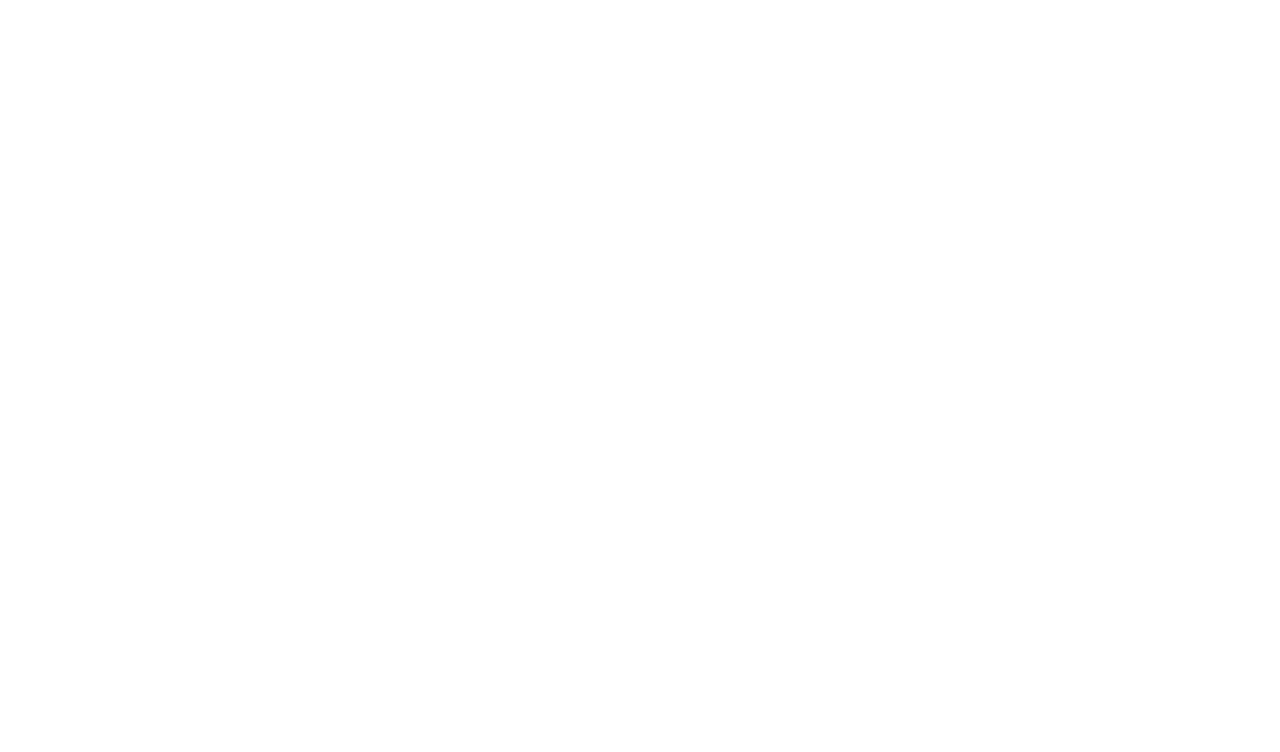
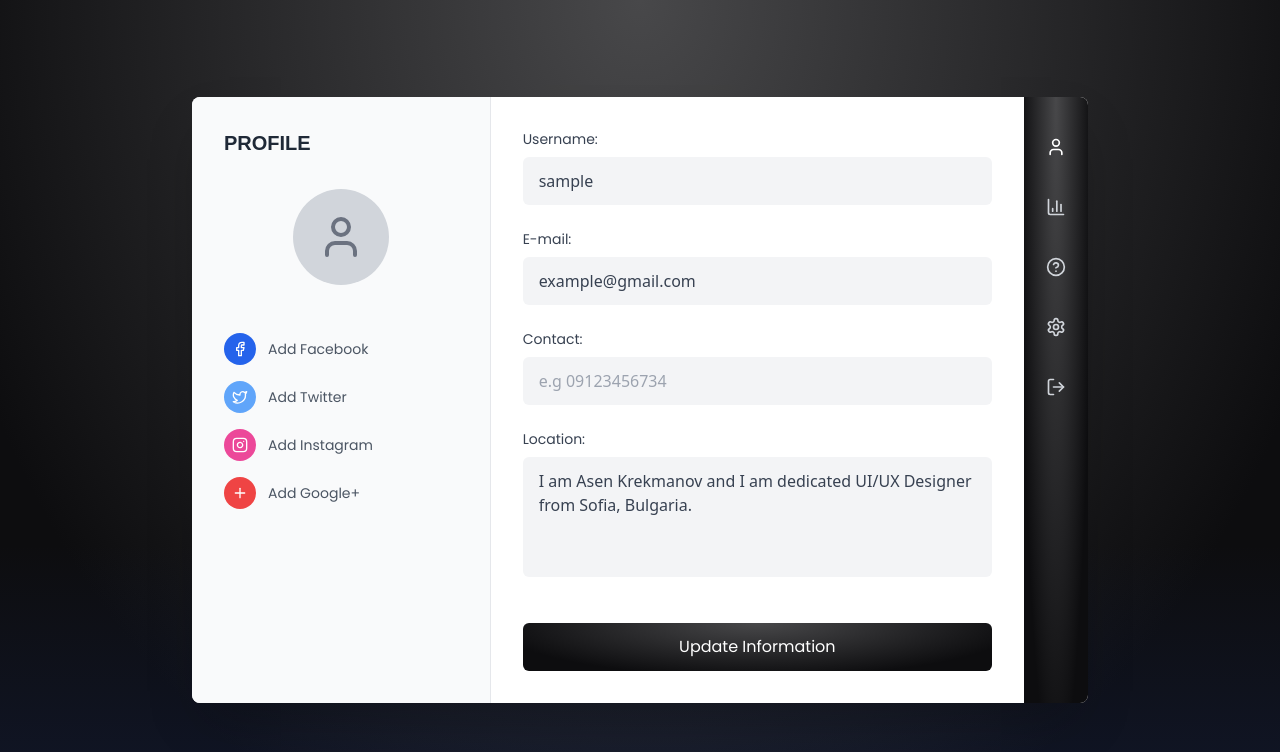
Before and after one commit to Asuraking913/recycle_proj, a React (Vite) app: page /profile in a window 1280 px wide. Before the commit this address had no page. Shown: the top 752 px of the page. Built offline with nearby package versions, Linux system fonts and the light colour scheme; no server answers; sample sign-in values are in the browser's storage.

Commit message:
feat: created profile page, setting up its view at server

```diff
--- a/package.json
+++ b/package.json
@@ -18,6 +18,7 @@
     "axios": "^1.7.7",
     "framer-motion": "^11.2.11",
     "jwt-decode": "^4.0.0",
+    "lucide-react": "^0.511.0",
     "react": "^18.2.0",
     "react-dom": "^18.2.0",
     "react-icons": "^5.0.1",
--- a/src/App.jsx
+++ b/src/App.jsx
@@ -10,6 +10,7 @@
 import TestData from './components/text'
 // import SideBar from './components/primary-comp/sidebar'
 import { QueryClient, QueryClientProvider } from '@tanstack/react-query'
+import Profile from "./pages/profile"
 
 const queryClient = new QueryClient()
 
@@ -33,6 +34,7 @@
                 <Route path={"/test"} element={<TestData />}/>
                 <Route element={<PrivateRoute />}>
                   <Route path={"/dashboard"} element = {<Dashboard />}/>
+                  <Route path={"/profile"} element = {<Profile />}/>
                 </Route>
               </Routes>
           </Router>
--- a/src/components/primary-comp/sidebar.jsx
+++ b/src/components/primary-comp/sidebar.jsx
@@ -8,12 +8,21 @@
     const navigate = useNavigate()
 
     const [visible, setVisible] = useState(false)
+    const [isLoggedIn, setLoggedIn] = useState(localStorage.getItem('username') === null)
 
     useEffect(() => {
         if(nav) {
             setVisible(true)
         }
     }, [nav])
+
+    useEffect(() =>{
+
+        if (isLoggedIn) {
+            navigate("/authenticate")
+        }
+
+    }, [])
 
   return (
     <div className='z-[4] fixed h-[90vh] top-[4.5em] bg-transparent shadow-md rounded-[10px] shadow-[--nav]'>
@@ -99,10 +108,20 @@
                         <FontAwesomeIcon className='mr-[1em]' icon={faGear}/>
                         <button>Settings</button>
                     </li>
-                    <li className='poppins font-[semibold] text-[1.2em] text-[--nav] p-[.5em] cursor-pointer hover:bg-[--nav] hover:text-[--white] rounded-[5px]'>
-                        <FontAwesomeIcon className='mr-[1em]' icon={faPerson}/>
-                        <button>Customer Support</button>
-                    </li>
+                    {
+
+                        !isLoggedIn
+
+                        ?
+
+                        <li onClick={() => navigate("/profile")} className='poppins font-[semibold] text-[1.2em] text-[--nav] p-[.5em] cursor-pointer hover:bg-[--nav] hover:text-[--white] rounded-[5px]'>
+                                            <FontAwesomeIcon className='mr-[1em]' icon={faPerson}/>
+                                            <button>Profile</button>
+                                        </li>
+                         :
+
+                         ""
+                    }
                 </ul>
             </motion.div>
             }
--- a/src/pages/dashboard.jsx
+++ b/src/pages/dashboard.jsx
@@ -25,6 +25,7 @@
     const [clicked, setClicked] = useState("orders")
     const [loading, setLoading] = useState(false)
     const [error, setError] = useState("")
+    const [username, setUsername] = useState(localStorage.getItem('username'))
     const navigate = useNavigate()
     const value = adminUser ? 9 : 2
     const [complete, setComplete] = useState(false)
@@ -139,7 +140,14 @@
             <div className={`m-[10px] ${adminUser ? "sm:w-[50%]" :"sm:w-[63%]"}`}>
                 <div className='  '>
                     {!adminUser && <h1 className='text-[2rem] text-[--nav] poppins font-bold'>Welcome to Your DashBoard</h1>}
-                    {adminUser && <h1 className='text-[2rem] poppins text-[--nav] font-bold capitalize'>Welcome to the Admin panel</h1>}
+                    {adminUser &&
+                    <h1 className='text-[2rem] poppins text-[--nav] font-bold capitalize'>Welcome to your dashboard
+
+                        <span className='capitalize ml-[10px]'>{username.toString()}</span>
+
+                    </h1>
+
+                }
                     <p className='poppins text-[--nav] text-[0.9rem]'>View your recent transactions and activity</p>
                 </div>
             </div>
--- /dev/null
+++ b/src/pages/profile.jsx
@@ -0,0 +1,197 @@
+import React, { useState, useEffect } from 'react';
+import { User, Facebook, Twitter, Instagram, Plus, BarChart3, HelpCircle, Settings, LogOut } from 'lucide-react';
+import { useNavigate } from 'react-router-dom'
+
+export default function ProfileForm() {
+  const [formData, setFormData] = useState({
+    username: localStorage.getItem('username'),
+    email: "example@gmail.com",
+    password: 'bigbigworld23',
+    repeatPassword: 'bigbigworld23',
+    aboutMe: 'I am Asen Krekmanov and I am dedicated UI/UX Designer from Sofia, Bulgaria.'
+  });
+
+   const navigate = useNavigate()
+  console.log(localStorage.getItem('username'))
+
+  const handleInputChange = (e) => {
+    setFormData({
+      ...formData,
+      [e.target.name]: e.target.value
+    });
+  };
+
+  const [isLoggedIn, setLoggedIn] = useState(localStorage.getItem('username') === null)
+	useEffect(() =>{
+
+        if (isLoggedIn) {
+            navigate("/authenticate")
+        }
+
+    }, [])
+
+  return (
+    <div className="min-h-screen relative overflow-hidden">
+      {/* Background cityscape effect */}
+      <div className="absolute inset-0 opacity-20">
+        <div className="absolute bottom-0 left-0 w-full h-64 bg-gradient-to-t from-blue-900 to-transparent"></div>
+      </div>
+
+      <div className="relative z-10 min-h-screen flex items-center justify-center p-4">
+        <div className="bg-white rounded-lg shadow-2xl w-full max-w-4xl flex overflow-hidden">
+          {/* Left Panel - Profile Section */}
+          <div className="w-1/3 bg-gray-50 p-8 border-r border-gray-200">
+            <h2 className="text-xl font-semibold text-gray-800 mb-8 ubun">PROFILE</h2>
+
+            {/* Avatar Section */}
+            <div className="text-center mb-8">
+              <div className="relative inline-block">
+                <div className="w-24 h-24 bg-gray-300 rounded-full flex items-center justify-center mb-4">
+                  <User className="w-12 h-12 text-gray-500" />
+                </div>
+               {/* <button className="text-sm text-blue-600 hover:text-blue-800 font-medium poppins">
+                  Upload Picture
+                </button>*/}
+              </div>
+            </div>
+
+            {/* Social Media Links */}
+            <div className="space-y-4">
+              <button className="flex items-center space-x-3 text-gray-600 hover:text-blue-600 transition-colors w-full text-left">
+                <div className="w-8 h-8 bg-blue-600 rounded-full flex items-center justify-center">
+                  <Facebook className="w-4 h-4 text-white" />
+                </div>
+                <span className="text-sm poppins">Add Facebook</span>
+              </button>
+
+              <button className="flex items-center space-x-3 text-gray-600 hover:text-blue-600 transition-colors w-full text-left">
+                <div className="w-8 h-8 bg-blue-400 rounded-full flex items-center justify-center">
+                  <Twitter className="w-4 h-4 text-white" />
+                </div>
+                <span className="text-sm poppins">Add Twitter</span>
+              </button>
+
+              <button className="flex items-center space-x-3 text-gray-600 hover:text-blue-600 transition-colors w-full text-left">
+                <div className="w-8 h-8 bg-pink-500 rounded-full flex items-center justify-center">
+                  <Instagram className="w-4 h-4 text-white" />
+                </div>
+                <span className="text-sm poppins">Add Instagram</span>
+              </button>
+
+              <button className="flex items-center space-x-3 text-gray-600 hover:text-blue-600 transition-colors w-full text-left">
+                <div className="w-8 h-8 bg-red-500 rounded-full flex items-center justify-center">
+                  <Plus className="w-4 h-4 text-white" />
+                </div>
+                <span className="text-sm poppins">Add Google+</span>
+              </button>
+            </div>
+          </div>
+
+          {/* Right Panel - Form Section */}
+          <div className="flex-1 flex">
+            {/* Form Content */}
+            <div className="flex-1 p-8">
+              <div className="space-y-6">
+                {/* Username */}
+                <div>
+                  <label className="block text-sm font-medium text-gray-700 mb-2 poppins">
+                    Username:
+                  </label>
+                  <input
+                    type="text"
+                    name="username"
+                    value={formData.username}
+                    onChange={handleInputChange}
+                    className="w-full px-4 py-3 bg-gray-100 border-0 rounded-md focus:outline-none focus:ring-2 focus:ring-blue-500 text-gray-700"
+                  />
+                </div>
+
+                {/* Email */}
+                <div>
+                  <label className="block text-sm font-medium text-gray-700 mb-2 poppins">
+                    E-mail:
+                  </label>
+                  <input
+                    type="email"
+                    name="email"
+                    value={formData.email}
+                    onChange={handleInputChange}
+                    readOnly
+                    className="w-full px-4 py-3 bg-gray-100 border-0 rounded-md focus:outline-none focus:ring-2 focus:ring-blue-500 text-gray-700"
+                  />
+                </div>
+
+                {/* Password */}
+                <div>
+                  <label className="block text-sm font-medium text-gray-700 mb-2 poppins">
+                    Contact:
+                  </label>
+                  <input
+                    type="text"
+                    name="location"
+                    placeholder='e.g 09123456734'
+                    className="w-full px-4 py-3 bg-gray-100 border-0 rounded-md focus:outline-none focus:ring-2 focus:ring-blue-500 text-gray-700"
+                  />
+                </div>
+
+                {/* Repeat Password */}
+                {/*<div>
+                  <label className="block text-sm font-medium text-gray-700 mb-2">
+                    Repeat Password:
+                  </label>
+                  <input
+                    type="password"
+                    name="repeatPassword"
+                    value={formData.repeatPassword}
+                    onChange={handleInputChange}
+                    className="w-full px-4 py-3 bg-gray-100 border-0 rounded-md focus:outline-none focus:ring-2 focus:ring-blue-500 text-gray-700"
+                  />
+                </div>*/}
+
+                {/* About Me */}
+                <div>
+                  <label className="block text-sm font-medium poppins text-gray-700 mb-2 poppins">
+                    Location:
+                  </label>
+                  <textarea
+                    name="aboutMe"
+                    value={formData.aboutMe}
+                    onChange={handleInputChange}
+                    rows={4}
+                    className="w-full px-4 py-3 bg-gray-100 border-0 rounded-md focus:outline-none focus:ring-2 focus:ring-blue-500 text-gray-700 resize-none"
+                  />
+                </div>
+
+                {/* Update Button */}
+                <div className="pt-4">
+                  <button className="w-full poppins linear-grad hover:sm:scale-105 duration-[0.3s] text-white font-medium py-3 px-6 rounded-md transition-colors">
+                    Update Information
+                  </button>
+                </div>
+              </div>
+            </div>
+
+            {/* Right Sidebar */}
+            <div className="w-16 linear-grad flex flex-col items-center py-8 space-y-6">
+              <button className="p-2 text-white hover:bg-gray-800 rounded-md transition-colors">
+                <User className="w-5 h-5" />
+              </button>
+              <button className="p-2 text-gray-300 hover:bg-gray-800 rounded-md transition-colors">
+                <BarChart3 className="w-5 h-5" />
+              </button>
+              <button className="p-2 text-gray-300 hover:bg-gray-800 rounded-md transition-colors">
+                <HelpCircle className="w-5 h-5" />
+              </button>
+              <button className="p-2 text-gray-300 hover:bg-gray-800 rounded-md transition-colors">
+                <Settings className="w-5 h-5" />
+              </button>
+              <button className="p-2 text-gray-300 hover:bg-gray-800 rounded-md transition-colors mt-auto">
+                <LogOut className="w-5 h-5" />
+              </button>
+            </div>
+          </div>
+        </div>
+      </div>
+    </div>
+  );
+}
```
Also changed, not shown: src/assets/profile.png (added), 1 other file (tests, documents, lock files or other folders).
